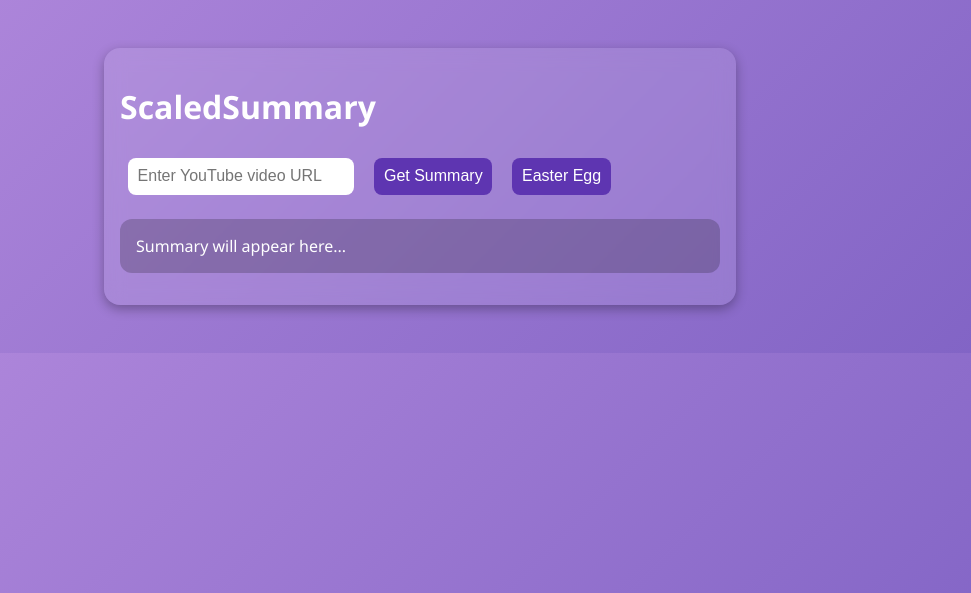
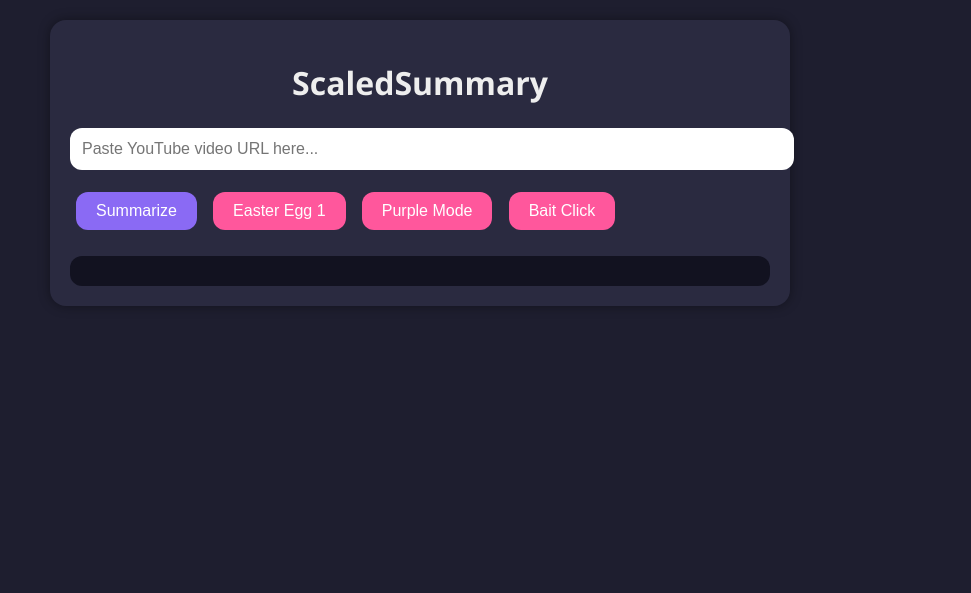
Before and after one commit to shubh72010/ScaledSummary, a Python web app: template templates/index.html in a window 1280 px wide. Shown: the top 593 px of the page, without its empty margins (220-1191 px from the left). Run offline with Jinja, Linux system fonts and the light colour scheme; the template is opened without the code that fills it, so the values that code supplies are empty.

Commit message:
Update index.html

```diff
--- a/templates/index.html
+++ b/templates/index.html
@@ -1,120 +1,122 @@
 <!DOCTYPE html>
 <html lang="en">
 <head>
-  <meta charset="UTF-8" />
-  <meta name="viewport" content="width=device-width, initial-scale=1.0"/>
+  <meta charset="UTF-8">
   <title>ScaledSummary</title>
+  <meta name="viewport" content="width=device-width, initial-scale=1.0">
   <style>
     body {
-      background: linear-gradient(135deg, #b38add, #7f62c4);
       font-family: 'Segoe UI', sans-serif;
-      color: white;
-      display: flex;
-      flex-direction: column;
-      align-items: center;
-      padding: 2rem;
+      background: #1e1e2f;
+      color: #eee;
       margin: 0;
+      padding: 20px;
     }
 
-    .tile {
-      background: rgba(255, 255, 255, 0.1);
+    .container {
+      max-width: 700px;
+      margin: auto;
+      background: #2a2a40;
       border-radius: 16px;
-      padding: 1rem;
-      margin: 1rem;
-      box-shadow: 0 4px 12px rgba(0, 0, 0, 0.3);
-      width: 90%;
-      max-width: 600px;
-      backdrop-filter: blur(10px);
-      transition: transform 0.3s;
+      padding: 20px;
+      box-shadow: 0 0 12px rgba(0,0,0,0.4);
     }
 
-    .tile:hover {
-      transform: scale(1.03);
+    h1 {
+      text-align: center;
+      font-size: 2rem;
+      margin-bottom: 1.5rem;
     }
 
-    input, button {
-      padding: 0.6rem;
+    input[type="text"] {
+      width: 100%;
+      padding: 12px;
       border: none;
-      border-radius: 8px;
-      margin: 0.5rem;
+      border-radius: 12px;
       font-size: 1rem;
+      margin-bottom: 1rem;
     }
 
     button {
-      background-color: #5e35b1;
-      color: white;
+      padding: 10px 20px;
+      font-size: 1rem;
+      border: none;
+      border-radius: 12px;
+      margin: 6px;
       cursor: pointer;
+      transition: 0.2s;
     }
 
-    button:hover {
-      background-color: #7e57c2;
+    #submitBtn {
+      background-color: #8a6af4;
+      color: white;
     }
 
     #output {
+      background-color: #121220;
+      padding: 15px;
+      border-radius: 12px;
+      margin-top: 20px;
       white-space: pre-wrap;
-      background: rgba(0, 0, 0, 0.2);
-      padding: 1rem;
-      border-radius: 12px;
-      margin-top: 1rem;
     }
 
     .egg {
-      font-size: 0.85rem;
-      opacity: 0.7;
-      text-align: center;
-      margin-top: 1rem;
+      background-color: #ff579c;
+      color: #fff;
     }
 
-    .egg-button {
-      background-color: transparent;
-      color: white;
-      text-decoration: underline;
-      border: none;
-      margin-top: 0.5rem;
+    .egg:hover {
+      transform: scale(1.1);
+    }
+
+    #status {
+      margin-top: 10px;
+      color: #ccc;
+      font-style: italic;
     }
   </style>
 </head>
 <body>
-  <div class="tile">
+  <div class="container">
     <h1>ScaledSummary</h1>
-    <input type="text" id="url" placeholder="Enter YouTube video URL" />
-    <button onclick="fetchSummary()">Get Summary</button>
-    <button onclick="triggerEasterEgg()">Easter Egg</button>
-    <div id="output">Summary will appear here...</div>
-    <div class="egg" id="egg-message"></div>
+    <input type="text" id="videoUrl" placeholder="Paste YouTube video URL here...">
+    <div>
+      <button id="submitBtn">Summarize</button>
+      <button class="egg" onclick="alert('No Easter egg here... or is there?')">Easter Egg 1</button>
+      <button class="egg" onclick="document.body.style.backgroundColor = '#663399'">Purple Mode</button>
+      <button class="egg" onclick="document.getElementById('output').innerText = 'You just wasted a click.'">Bait Click</button>
+    </div>
+    <div id="status"></div>
+    <div id="output"></div>
   </div>
 
   <script>
-    async function fetchSummary() {
-      const url = document.getElementById('url').value;
-      const output = document.getElementById('output');
-      output.innerText = "Loading...";
+    document.getElementById('submitBtn').addEventListener('click', () => {
+      const url = document.getElementById('videoUrl').value.trim();
+      if (!url) return alert("Paste a YouTube URL first!");
 
-      try {
-        const response = await fetch("/summary", {
-          method: "POST",
-          headers: { "Content-Type": "application/json" },
-          body: JSON.stringify({ url })
-        });
+      document.getElementById('status').textContent = 'Fetching summary...';
+      document.getElementById('output').textContent = '';
 
-        const data = await response.json();
-        output.innerText = data.transcript || data.error || "Something went wrong.";
-      } catch (err) {
-        output.innerText = "Failed to fetch summary.";
-      }
-    }
-
-    function triggerEasterEgg() {
-      const eggs = [
-        "You're the Clancy to my Dema.",
-        "The Banditos support you.",
-        "Easter Egg unlocked: Level 21 Pilot!",
-        "Scaled and Icy… more like Scaled and Spicy.",
-        "Strike Three? Nah, Home Run.",
-      ];
-      const msg = eggs[Math.floor(Math.random() * eggs.length)];
-      document.getElementById("egg-message").innerText = msg;
-    }
+      fetch('/summary', {
+        method: 'POST',
+        headers: { 'Content-Type': 'application/json' },
+        body: JSON.stringify({ url })
+      })
+      .then(res => res.json())
+      .then(data => {
+        if (data.transcript) {
+          document.getElementById('output').textContent = data.transcript;
+          document.getElementById('status').textContent = 'Done!';
+        } else {
+          throw new Error(data.error || 'Unknown error.');
+        }
+      })
+      .catch(err => {
+        document.getElementById('status').textContent = 'Failed to get summary.';
+        document.getElementById('output').textContent = err.message;
+      });
+    });
   </script>
 </body>
 </html>
```
